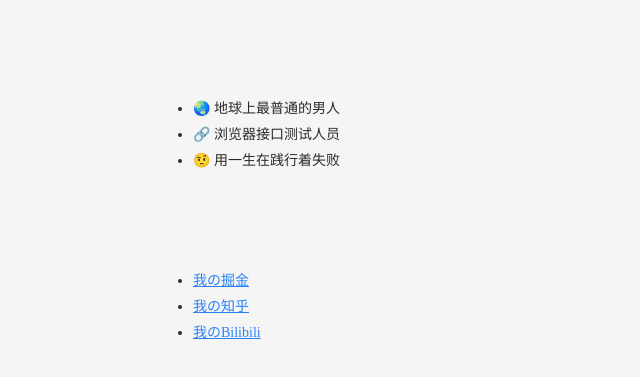
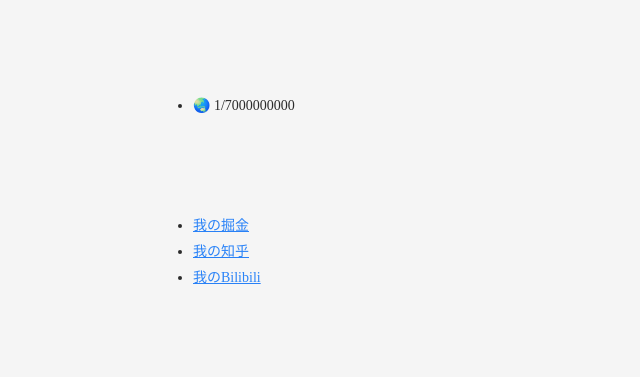
Before and after one commit to ming-the-light/ming-the-light.github.io, a plain HTML site: page index.html in a window 1280 px wide. Shown: the part 285-662 px from the top of the page, without its empty margins (89-729 px from the left). Drawn offline with Linux system fonts and the light colour scheme.

Commit message:
update skills

```diff
--- a/index.html
+++ b/index.html
@@ -19,9 +19,7 @@
     </div>
     <div class="skills">
       <ul>
-        <li>🌏 地球上最普通的男人</li>
-        <li>🔗 浏览器接口测试人员</li>
-        <li>🤨 用一生在践行着失败</li>
+        <li>🌏 1/7000000000</li>
       </ul>
     </div>
     <div class="social">
```
